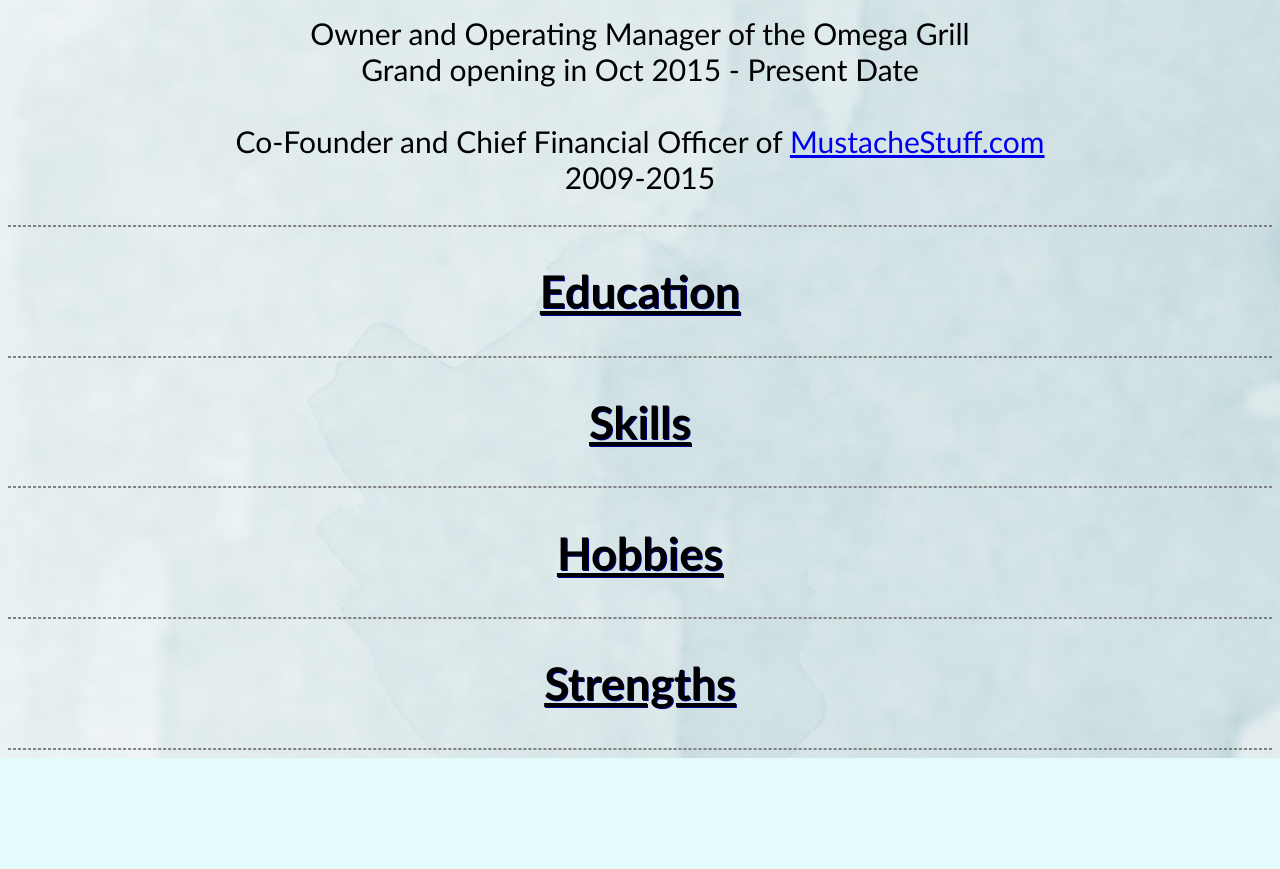
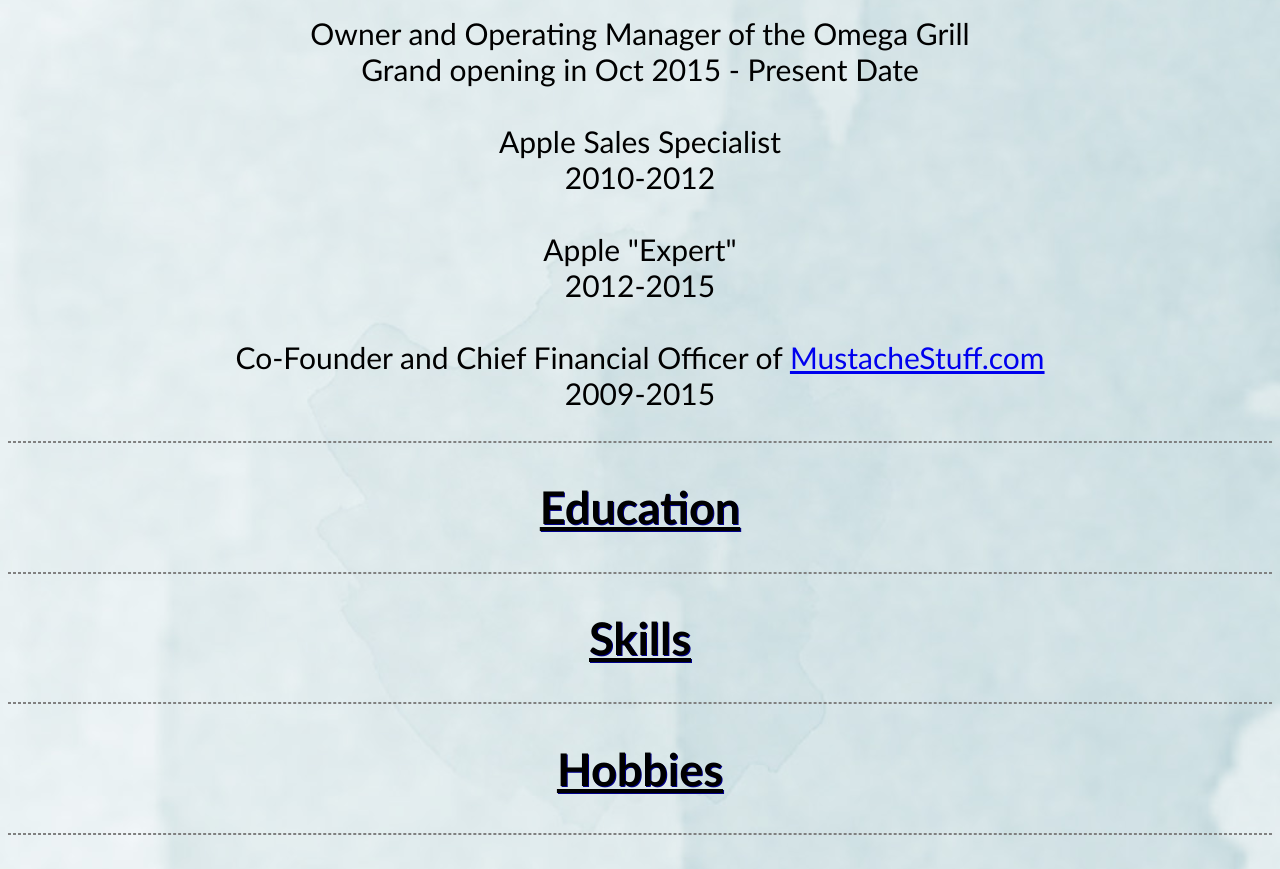
Before and after one commit to georgehuliaris/Profile, a plain HTML site: page index.html in a window 1280 px wide. Shown: the part 1160-2029 px from the top of the page. Before the commit the page ends 1918 px from the top, so only its background shows below. Drawn offline with Linux system fonts and the light colour scheme.

Commit message:
added work experience

```diff
--- a/index.html
+++ b/index.html
@@ -8,6 +8,7 @@
     <title>George Huliaris</title>
 </head>
 <body>
+
     <h1>
         George Huliaris
         <hr class="solid">
@@ -26,12 +27,12 @@
         <a href="#Strengths">Strengths</a>
       </div>
 
-      <!-- Use to open the sidenav -->
+      <!-- Open the sidenav -->
 
       <span onclick="openNav()"><p>👣</p></span>
 
       <div id="main">
-        <!-- anything in here shifts with the menu -->
+        <!-- Anything in here shifts with the menu -->
       </div>
 
     <h2>
@@ -47,6 +48,8 @@
     </h2>
     <p><ul>
         <li>Owner and Operating Manager of the Omega Grill<br>Grand opening in Oct 2015 - Present Date</li><br>
+        <li>Apple Sales Specialist<br>2010-2012</li><br>
+        <li>Apple "Expert"<br>2012-2015</li><br>
         <li>Co-Founder and Chief Financial Officer of <a href="MustacheStuff.com">MustacheStuff.com</a><br>2009-2015</li>
     </ul></p>
 
--- a/style.css
+++ b/style.css
@@ -209,4 +209,5 @@ hr.dashed {
 
 /* This is for laptops */
 @media screen and (min-device-width: 1200px) and (max-device-width: 1600px) and (-webkit-min-device-pixel-ratio: 1) {
+
 }
```
